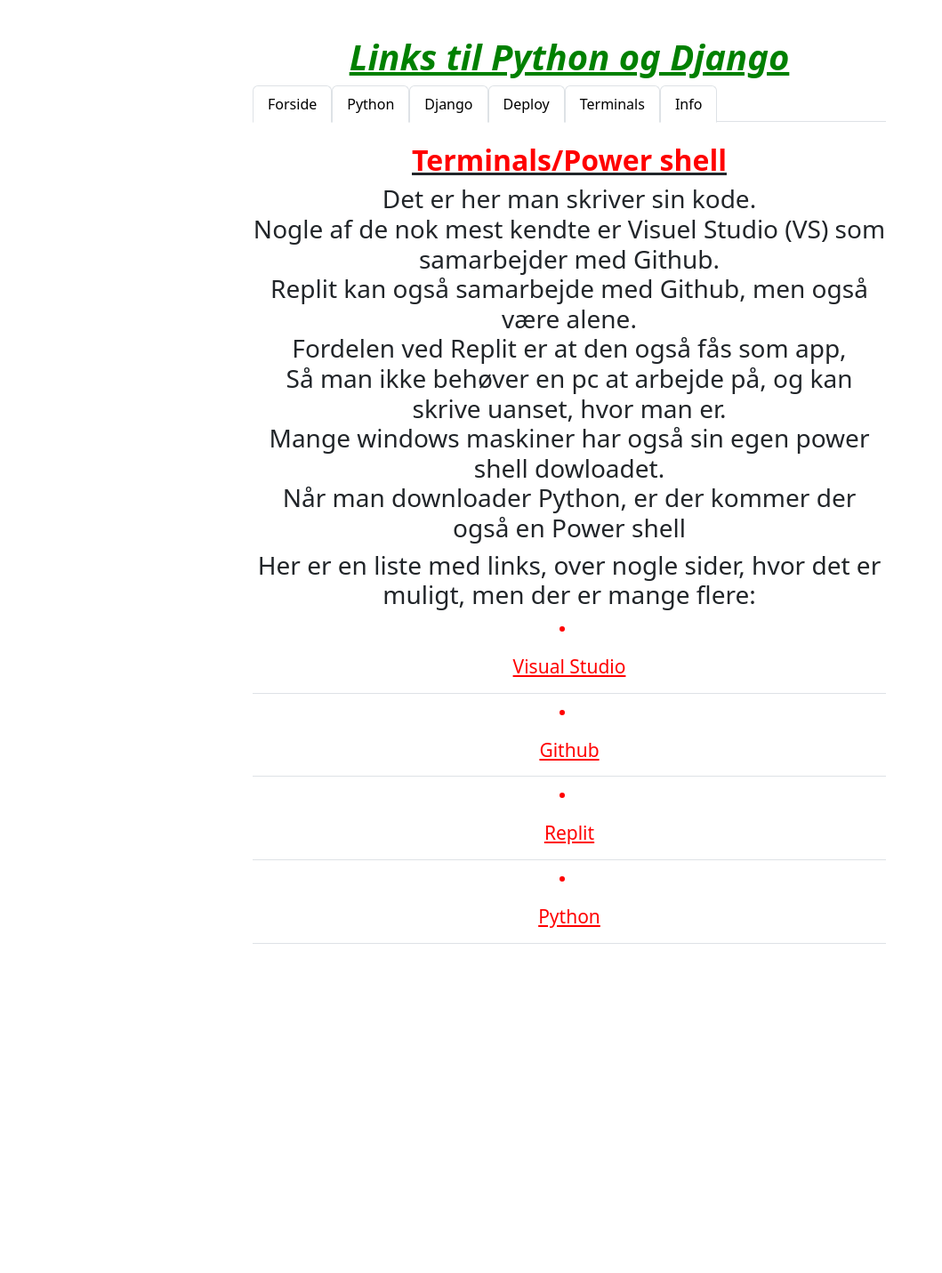
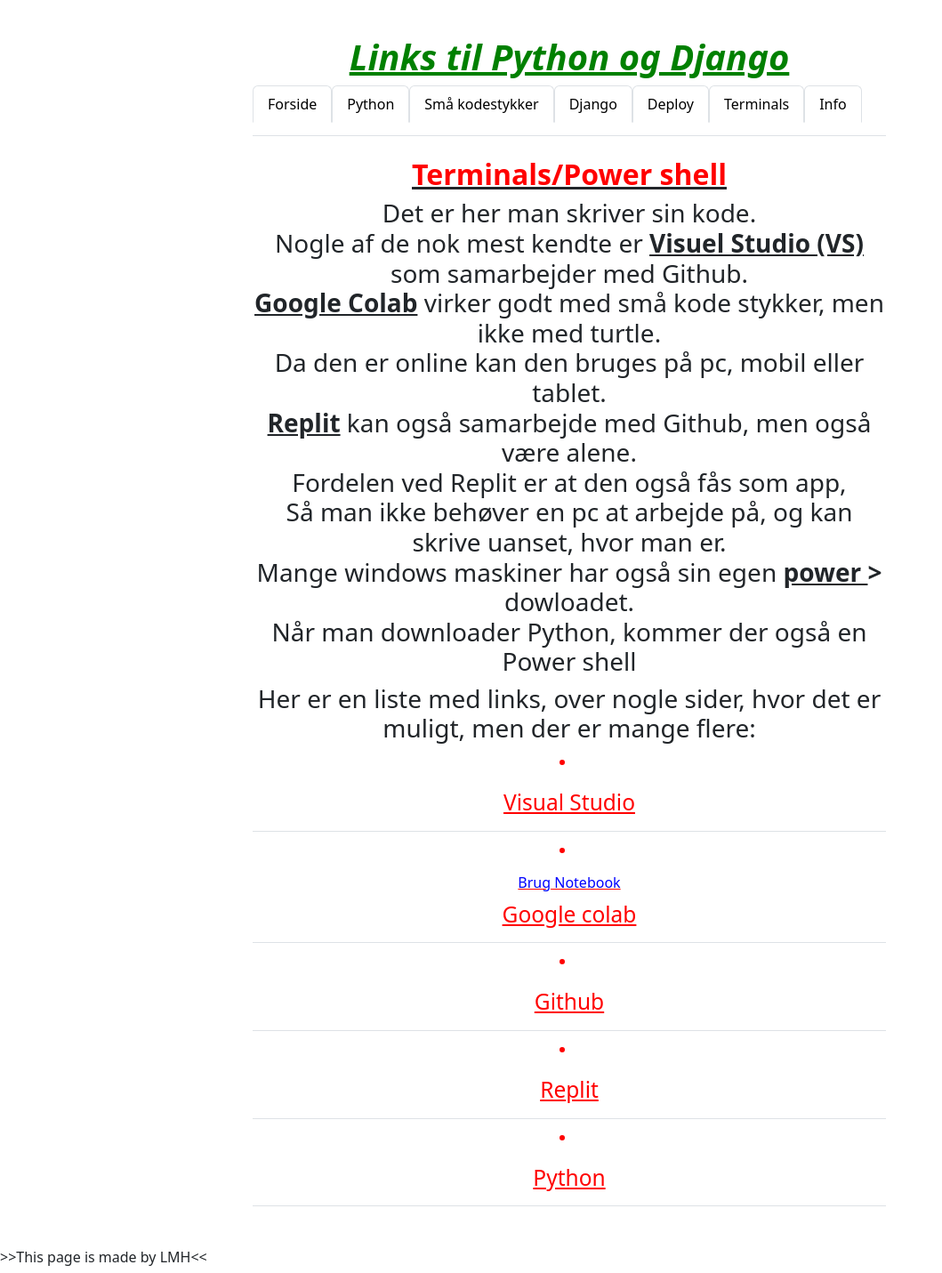
Before and after one commit to LoneHilke/python-django-link, a Django app: page /terminals/ in a window 1280 px wide. Shown: the whole page at 89% size, without its empty margins (0-1059 px from the left). Before the commit the page ends 1061 px from the top, so only its background shows below. Run offline with Django 5.2, Linux system fonts and the light colour scheme; some libraries are stand-ins or nearby versions.

Commit message:
opdateret med ekstra side
Har sat en ny side ind, og rettet lidt andet

Co-Authored-By: Qvisty <jgq@live.dk>

```diff
--- a/code/kodning/app/admin.py
+++ b/code/kodning/app/admin.py
@@ -1,7 +1,8 @@
 from django.contrib import admin
-from .models import Python, Django, Link
+from .models import Python, Django, Link, Small
 
 # Register your models here.
 admin.site.register(Python)
 admin.site.register(Django)
 admin.site.register(Link)
+admin.site.register(Small)
--- a/code/kodning/app/models.py
+++ b/code/kodning/app/models.py
@@ -25,3 +25,7 @@ class Django(models.Model):
 class Link(models.Model):
     name=models.CharField(max_length=50)
     link=models.URLField()
+
+class Small(models.Model):
+   name=models.TextField()
+   foto=models.ImageField()
--- a/code/kodning/app/templates/app/base.html
+++ b/code/kodning/app/templates/app/base.html
@@ -39,6 +39,9 @@
           <a class="nav-link active" aria-current="page" href="{% url 'python' %}">Python</a>
         </li>
         <li class="nav-item">
+          <a class="nav-link active" aria-current="page" href="{% url 'small' %}">Små kodestykker</a>
+        </li>
+        <li class="nav-item">
           <a class="nav-link active" aria-current="page" href="{% url 'django' %}">Django</a>
         </li>
         <li class="nav-item">
@@ -72,5 +75,7 @@
 
         <!-- Footer Start -->
 
+
     </body>
+    <H6>>>This page is made by LMH<<</h6>
 </html>
--- a/code/kodning/app/templates/app/terminals.html
+++ b/code/kodning/app/templates/app/terminals.html
@@ -4,18 +4,21 @@
 <br>
 <h2><u><b><font color='red'> Terminals/Power shell</font></b></u></h2>
 <h3>Det er her man skriver sin kode.<br>
-    Nogle af de nok mest kendte er Visuel Studio (VS) som samarbejder med Github.<br>
-    Replit kan også samarbejde med Github, men også være alene.<br>Fordelen ved Replit er at den også fås som app,
+    Nogle af de nok mest kendte er <b><u>Visuel Studio (VS)</u></b> som samarbejder med Github.<br>
+    <b><u>Google Colab</u></b> virker godt med små kode stykker, men ikke med turtle. <br>
+    Da den er online kan den bruges på pc, mobil eller tablet.<br>
+    <b><u>Replit</u></b> kan også samarbejde med Github, men også være alene.<br>Fordelen ved Replit er at den også fås som app,
 <br>Så man ikke behøver en pc at arbejde på, og kan skrive uanset, hvor man er.<br>
-Mange windows maskiner har også sin egen power shell dowloadet.<br>
-Når man downloader Python, er der kommer der også en Power shell</h3>
+Mange windows maskiner har også sin egen <b><u>power </u>></b> dowloadet.<br>
+Når man downloader Python, kommer der også en Power shell</h3>
     <h3>Her er en liste med links, over nogle sider, hvor det er muligt, men der er mange flere:</h3>
     <font color=red>
     <tk>
-        <li><h4><u><a href="https://code.visualstudio.com/" target="_blank" class="nav-link active py-3 border-bottom"> <i class="#"></i> <small>Visual Studio</small> </a></u></h4> </li>
-        <li><h4><u><a href="https://github.com/"  target="_blank" class="nav-link active py-3 border-bottom"> <i class="#"></i> <small>Github</small> </a></u></h4> </li>
-        <li><h4><u><a href="https://replit.com/" target="_blank" class="nav-link active py-3 border-bottom"> <i class="#"></i> <small>Replit</small> </a></u></h4> </li>
-        <li><h4><u><a href="https://www.python.org/" target="_blank" class="nav-link active py-3 border-bottom"> <i class="#"></i> <small>Python</small> </a></u></h4> </li>
+        <li><h3><u><a href="https://code.visualstudio.com/" target="_blank" class="nav-link active py-3 border-bottom"> <i class="#"></i> <small>Visual Studio</small> </a></u></h3> </li>
+        <li><h3><u><a href="https://colab.google/" target="_blank" class="nav-link active py-3 border-bottom"> <h6><font color=blue>Brug Notebook</font></h6><i class="#"></i> <small>Google colab</small> </a></u></h3> </li>
+        <li><h3><u><a href="https://github.com/"  target="_blank" class="nav-link active py-3 border-bottom"> <i class="#"></i> <small>Github</small> </a></u></h3> </li>
+        <li><h3><u><a href="https://replit.com/" target="_blank" class="nav-link active py-3 border-bottom"> <i class="#"></i> <small>Replit</small> </a></u></h3> </li>
+        <li><h3><u><a href="https://www.python.org/" target="_blank" class="nav-link active py-3 border-bottom"> <i class="#"></i> <small>Python</small> </a></u></h3> </li>
     </tk>
 </font>
 {% endblock %}
--- a/code/kodning/app/urls.py
+++ b/code/kodning/app/urls.py
@@ -1,6 +1,6 @@
 from django.urls import path
 from django.conf import settings
-from .views import Index, PythonView, DjangoView, Deploy, Terminals, Info
+from .views import Index, PythonView, DjangoView, Deploy, Terminals, Info, SmallView
 from django.views import View
 from django.conf.urls.static import static
 
@@ -10,5 +10,6 @@ urlpatterns = [
   path('django/', DjangoView.as_view(), name='django'),
   path('deploy/', Deploy.as_view(), name='deploy'),
   path('terminals/', Terminals.as_view(), name='terminals'),
-  path('info/', Info.as_view(), name='info')
+  path('info/', Info.as_view(), name='info'),
+  path('small/', SmallView.as_view(), name='small')
   ] + static(settings.MEDIA_URL, document_root=settings.MEDIA_ROOT)
--- a/code/kodning/app/views.py
+++ b/code/kodning/app/views.py
@@ -1,6 +1,6 @@
 from django.shortcuts import render, redirect
 from django.views import View
-from .models import Python, Django, Link
+from .models import Python, Django, Link, Small
 
 # Create your views here.
 class Index(View):
@@ -38,3 +38,11 @@ class Terminals(View):
 class Info(View):
     def get(self, request, *args, **kwargs):
         return render(request, 'app/info.html')
+
+class SmallView(View):
+    def get(self, request, *args, **kwargs):
+        small = Small.objects.all()
+        context = {
+        'small': small,
+        }
+        return render(request, 'app/kode.html', context)
```
Also changed, not shown: code/kodning/app/templates/app/kode.html (added, +27 -0 lines), code/kodning/Medier_10.jpg (added), code/kodning/Medier_6.jpg (added), code/kodning/Medier_7.jpg (added), code/kodning/Medier_8.jpg (added), code/kodning/Medier_9.jpg (added), code/kodning/app/migrations/0003_small.py (added), code/kodning/db.sqlite3.
